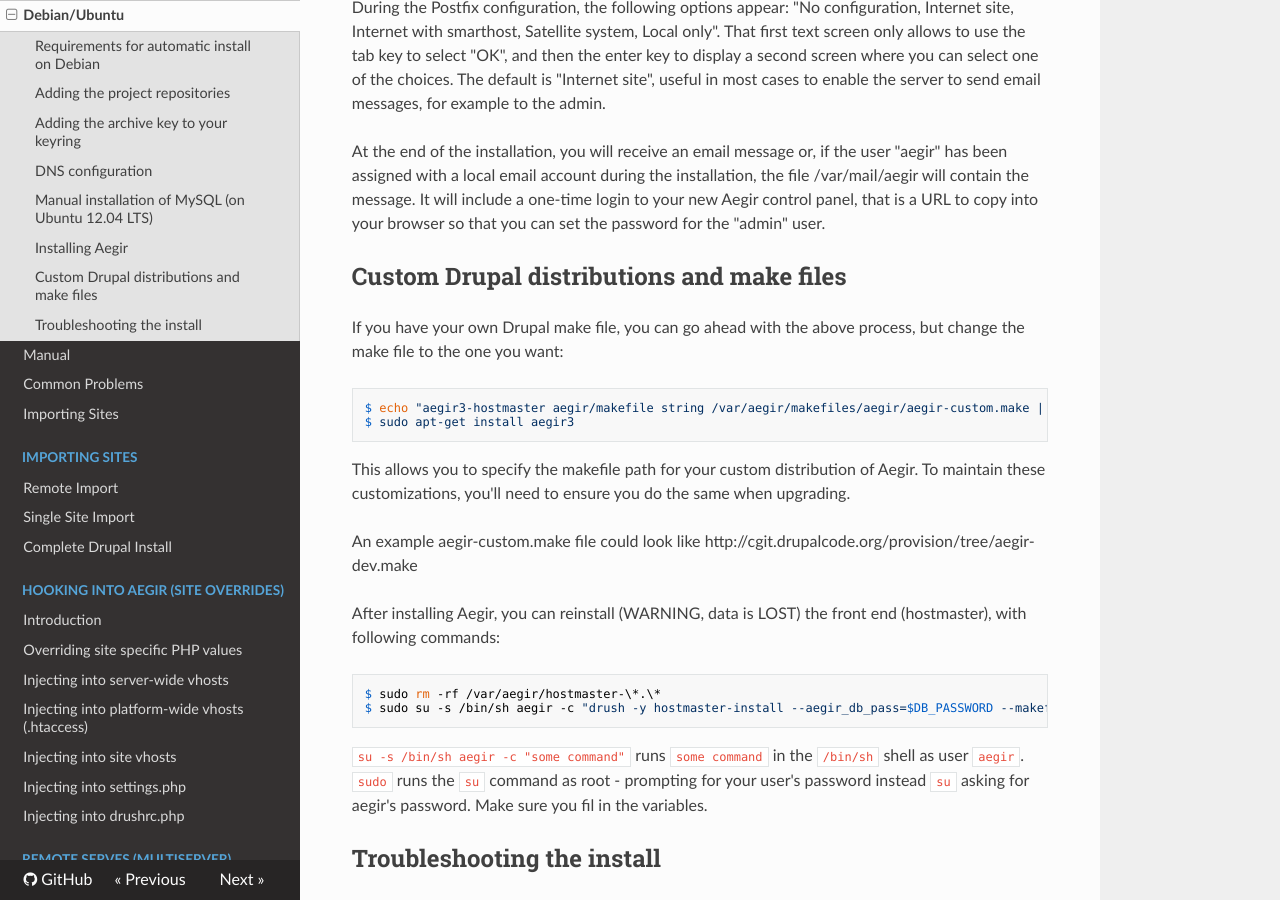
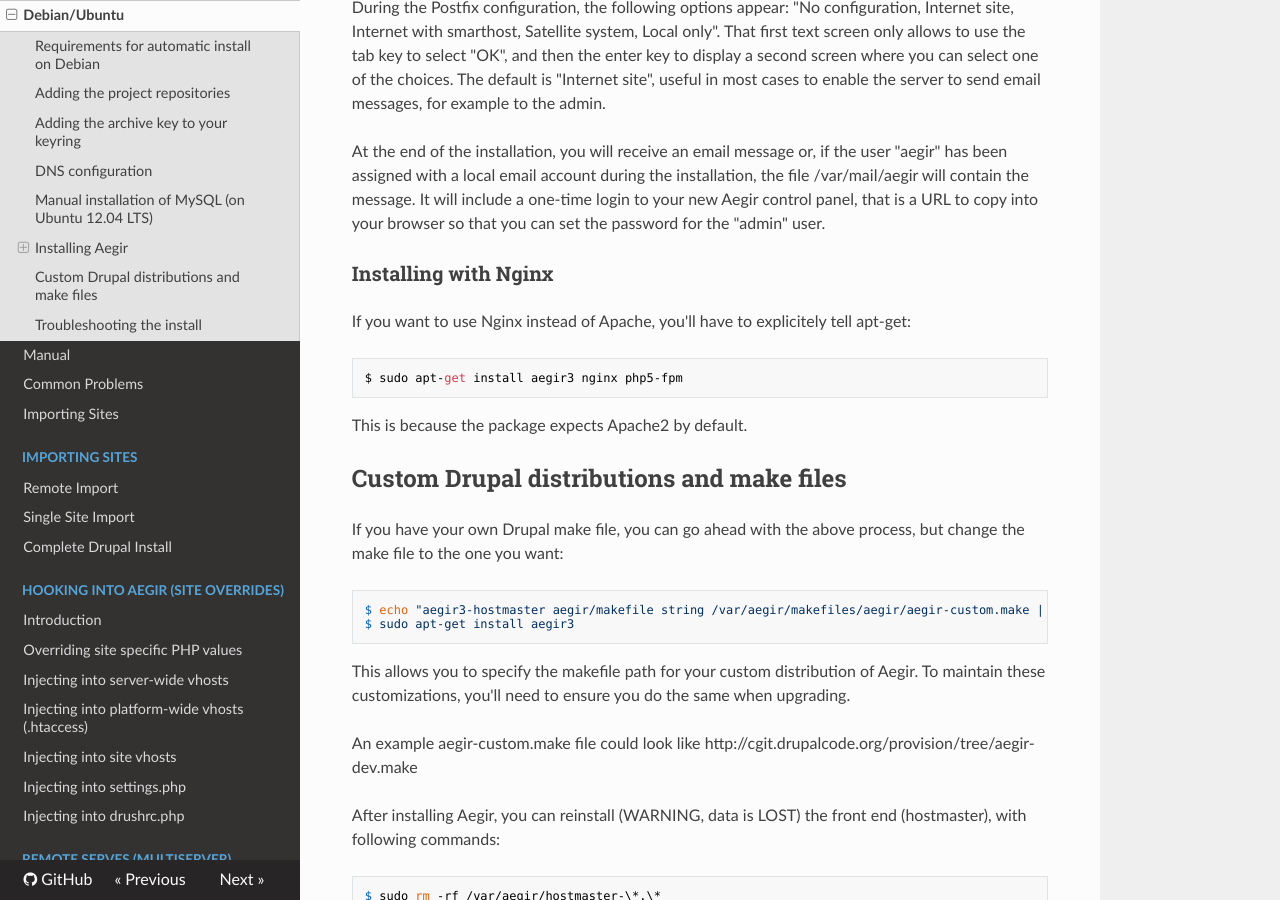
Before and after one commit to aegir-project/documentation, an MkDocs documentation site: the page built from docs/install/debian.md, in a window 1280 px wide and 900 px high, scrolled down 2896 px. Built offline with MkDocs 1.6.1, drawn with Linux system fonts in a browser that asks for light colours; nearby versions of some CDN libraries; old or Windows-style settings are respelled for this version of MkDocs.

Commit message:
Clarify Nginx install method

```diff
--- a/docs/install/debian.md
+++ b/docs/install/debian.md
@@ -117,6 +117,14 @@
 
 At the end of the installation, you will receive an email message or, if the user "aegir" has been assigned with a local email account during the installation, the file /var/mail/aegir will contain the message. It will include a one-time login to your new Aegir control panel, that is a URL to copy into your browser so that you can set the password for the "admin" user.
 
+### Installing with Nginx
+
+If you want to use Nginx instead of Apache, you'll have to explicitely tell apt-get:
+
+    $ sudo apt-get install aegir3 nginx php5-fpm
+
+This is because the package expects Apache2 by default.
+
 Custom Drupal distributions and make files
 ------------------------------------------
 
```
Also changed, not shown: docs/install/system-requirements.md (+2 -0 lines).
